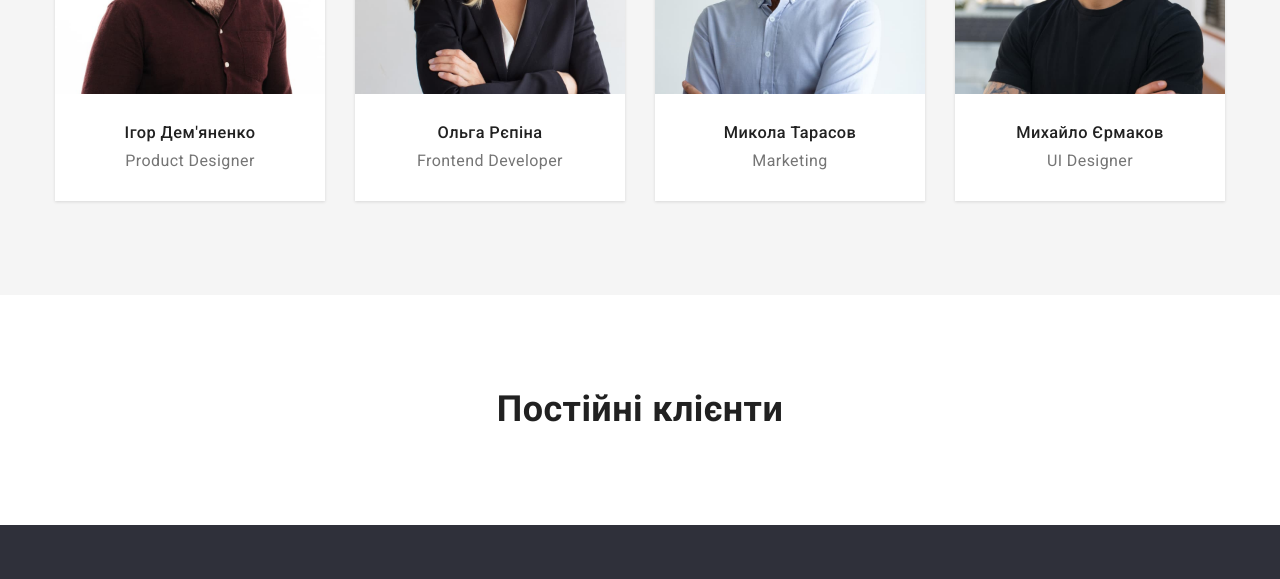
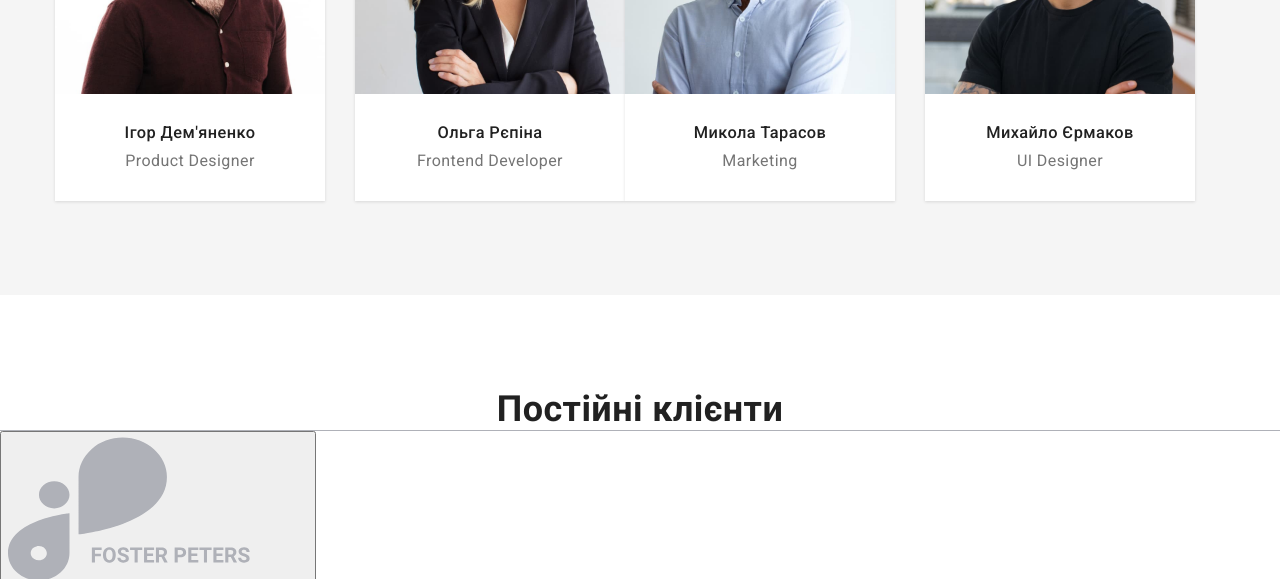
Before and after one commit to SvitlanaUA/goit-markup-hw-04, a plain HTML site: page index.html in a window 1280 px wide. Shown: the part 1948-2527 px from the top of the page. Drawn offline with nearby package versions, Linux system fonts and the light colour scheme.

Commit message:
Дз_4_іконки

```diff
--- a/css/styles.css
+++ b/css/styles.css
@@ -361,6 +361,13 @@ padding: 30px 0 30px 0;
 color: var(--accent-text-color);
 }
 
+.partners-list{
+display: flex;
+padding: 0;
+margin: 0;
+outline: 1px solid #AFB1B8;
+}
+
 /* portfolio*/
 
 .portfolio-list-button {
--- a/index.html
+++ b/index.html
@@ -87,6 +87,7 @@
               <h3 class="team-heroes"> Ігор Дем'яненко </h3>
               <p class="team-description"> Product Designer </p>
             </div>
+
           </li>
           <li class="team-item">
             <img src="./images/img2.jpg" alt="Frontend_Developer" width="270">
@@ -94,7 +95,14 @@
               <h3 class="team-heroes"> Ольга Рєпіна </h3>
               <p class="team-description"> Frontend Developer </p>
             </div>
+          </li>
+          <li class="team-social-icon">
+            <a href="">
+              <svg viewBox="0 0 32 32" class="icon instagram">
+                <use xlink:href="./images/sprite.svg#icon-linkidin"></use>
+              </svg>
 
+            </a>
           </li>
           <li class="team-item">
             <img src="./images/img3.jpg" alt="Marketing" width="270">
@@ -122,11 +130,14 @@
       </section>
       <section class="partners section">
         <h2 class="partners-title"> Постійні клієнти </h2>
-        <ul>
-          <li>
-            <a href="">
-
-            </a>
+        <ul class="partners-list">
+          <li class="partners-item">
+            <button>
+              <svg >
+                <use href="./images/sprite.svg#icon-company3">
+                </use>
+              </svg>
+            </button>
           </li>
         </ul>
 
```
Also changed, not shown: images/sprite.svg (added).
